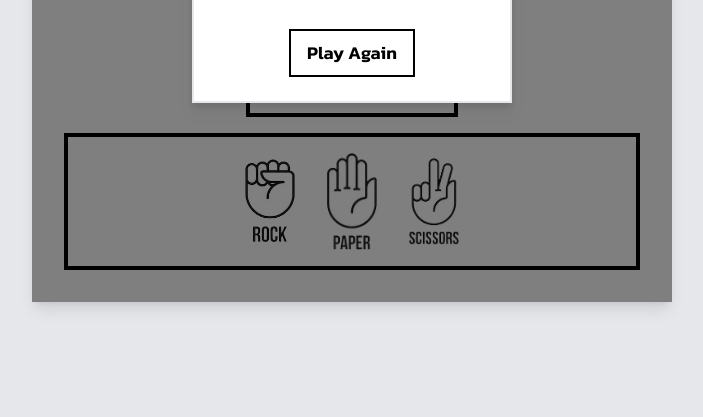
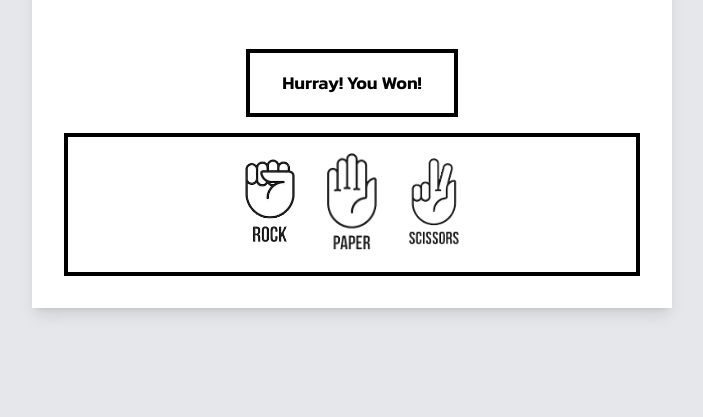
Before and after one commit to danieltsega/Rock-Paper-Scissors, a plain HTML site: page index.html in a window 1280 px wide. Shown: the part 383-800 px from the top of the page, without its empty margins (288-991 px from the left). Drawn offline with nearby package versions, Linux system fonts and the light colour scheme.

Commit message:
test: test ui via js

```diff
--- a/index.html
+++ b/index.html
@@ -47,12 +47,13 @@
 
       <!-- Selection Icon Div -->
       <div class="flex justify-between items-center mb-16 px-6">
+        <!-- Comp Selection -->
         <div>
           <img src="images/paper.png" alt="" width="50" height="50" />
         </div>
-        <div>
-          <img src="images/scissor.png" alt="" width="50" height="50" />
-        </div>
+
+        <!-- User Selection -->
+        <div id="userDiv"></div>
       </div>
 
       <!-- Status Pop-up Div -->
@@ -68,16 +69,26 @@
       <div
         class="flex justify-center gap-8 p-4 items-center border-4 border-black"
       >
-        <div><img src="images/rock.png" alt="" width="50" height="50" /></div>
-        <div><img src="images/paper.png" alt="" width="50" height="50" /></div>
         <div>
-          <img src="images/scissor.png" alt="" width="50" height="50" />
+          <button id="rockBtn" onclick="buttonClick('rock')">
+            <img src="images/rock.png" alt="" width="50" height="50" />
+          </button>
+        </div>
+        <div>
+          <button id="paperBtn" onclick="buttonClick('paper')">
+            <img src="images/paper.png" alt="" width="50" height="50" />
+          </button>
+        </div>
+        <div>
+          <button id="scissorBtn" onclick="buttonClick('scissor')">
+            <img src="images/scissor.png" alt="" width="50" height="50" />
+          </button>
         </div>
       </div>
 
       <!-- Total Score Div (Modal) -->
       <div
-        class="absolute inset-0 flex items-center justify-center bg-black bg-opacity-50"
+        class="absolute inset-0 hidden items-center justify-center bg-black bg-opacity-50"
       >
         <div
           class="bg-white border-2 p-4 z-10 w-80 h-56 drop-shadow-lg text-center"
```
